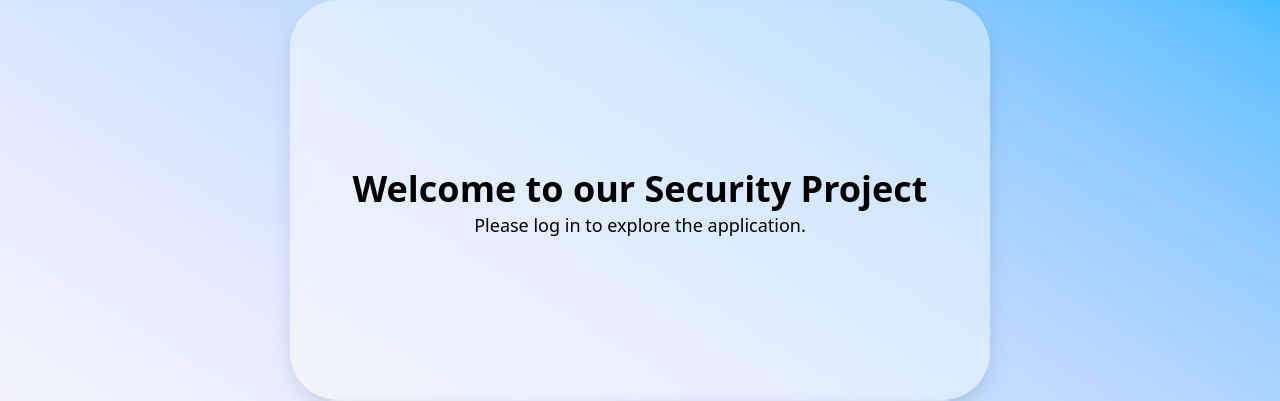
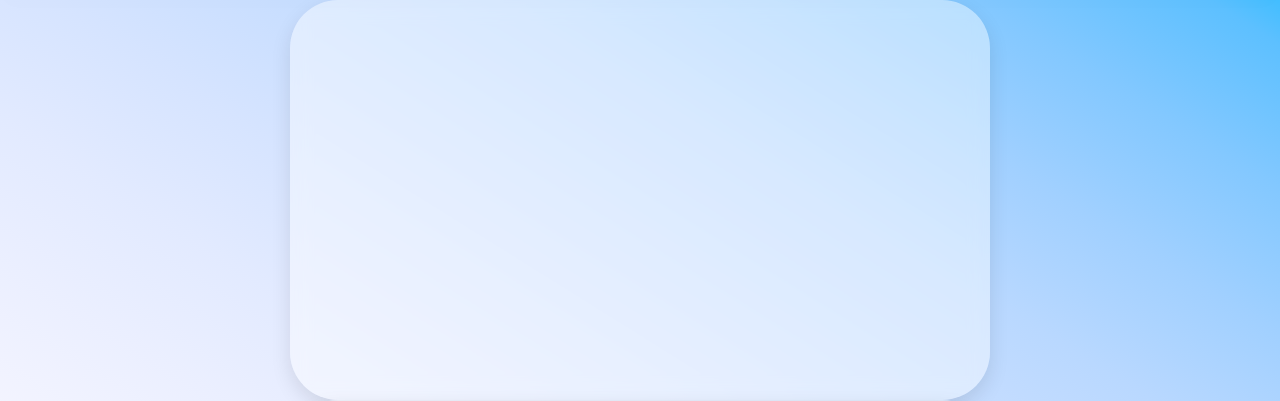
Before and after one commit to lollileeno/SecPro, a Python web app: template templates/home.html in a window 1280 px wide. Shown: the part 101-502 px from the top of the page. Run offline with Jinja, Linux system fonts and the light colour scheme; the template is opened without the code that fills it, so the values that code supplies are empty.

Commit message:
Remove welcome message from home.html
Removed welcome message and login prompt from home page.

```diff
--- a/templates/home.html
+++ b/templates/home.html
@@ -39,9 +39,6 @@
         {% endfor %}
       {% endif %}
     {% endwith %}
-
-    <h1>Welcome to our Security Project</h1>
-    <p>Please log in to explore the application.</p>
 </div>
 
 <main class="container" id="c1">
```
